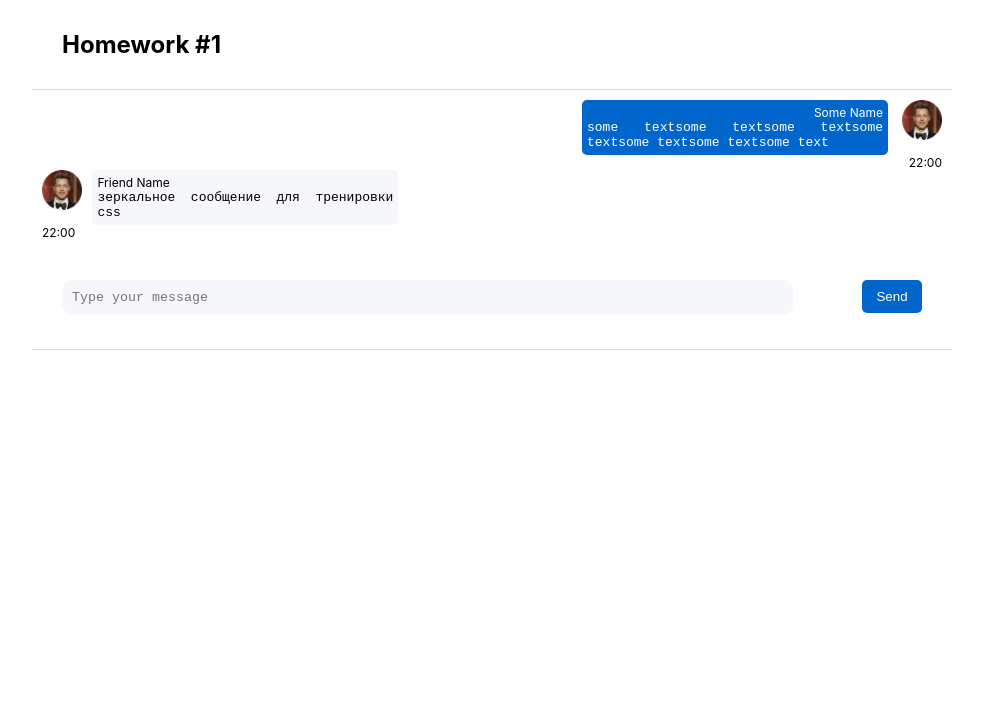
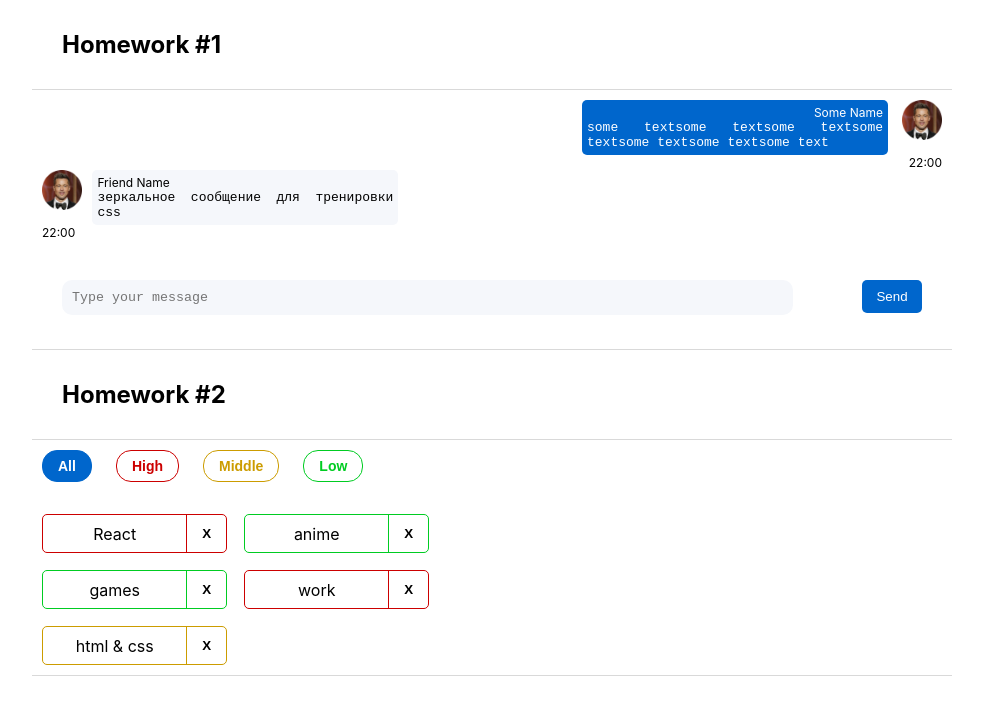
Before and after one commit to Botabay/hws2, a React (Create React App) app: page / in a window 1280 px wide. Shown: the top 704 px of the page, without its empty margins (148-1131 px from the left). Built offline with nearby package versions, Linux system fonts and the light colour scheme.

Commit message:
to delete is done

```diff
--- a/src/s1-main/App.tsx
+++ b/src/s1-main/App.tsx
@@ -1,13 +1,14 @@
 import React from 'react'
 import s from './App.module.css'
 import HW1 from '../s2-homeworks/hw01/HW1'
+import HW2 from '../s2-homeworks/hw02/HW2'
 
 function App() {
     return (
         <div className={s.App}>
             <HW1/>
             {/*раскомментировать по ходу выполнения*/}
-            {/*<HW2/>*/}
+            <HW2/>
             {/*<HW3/>*/}
             {/*<HW4/>*/}
 
--- a/src/s2-homeworks/hw02/HW2.tsx
+++ b/src/s2-homeworks/hw02/HW2.tsx
@@ -17,16 +17,16 @@
 * */
 
 // types
-export type AffairPriorityType = any // need to fix any
+export type AffairPriorityType = 'high' | 'middle' | 'low' // need to fix any
 export type AffairType = {
-    _id: any // need to fix any
-    name: any // need to fix any
+    _id: number // need to fix any
+    name: string // need to fix any
     priority: AffairPriorityType
 }
 export type FilterType = 'all' | AffairPriorityType
 
 // constants
-const defaultAffairs: any = [ // need to fix any
+const defaultAffairs: AffairType[] = [ // need to fix any
     {_id: 1, name: 'React', priority: 'high'}, // студенты могут изменить содержимое name и количество элементов в массиве, ...priority не менять!
     {_id: 2, name: 'anime', priority: 'low'},
     {_id: 3, name: 'games', priority: 'low'},
@@ -35,23 +35,26 @@
 ]
 
 // pure helper functions
-export const filterAffairs = (affairs: any, filter: any): any => { // need to fix any
+export const filterAffairs = (affairs: AffairType[], filter: any): any => { // need to fix any
 
 
     return affairs // need to fix
 }
-export const deleteAffair = (affairs: any, _id: any): any => { // need to fix any
-
+export const deleteAffair = (affairs: AffairType[], _id: number):AffairType[]  => { // need to fix any
+     /////////???
     return affairs // need to fix
 }
 
 function HW2() {
-    const [affairs, setAffairs] = useState<any>(defaultAffairs) // need to fix any
+    const [affairs, setAffairs] = useState<AffairType[]>(defaultAffairs) // need to fix any
     const [filter, setFilter] = useState<FilterType>('all')
 
     const filteredAffairs = filterAffairs(affairs, filter)
     const deleteAffairCallback = (_id: any) => { // need to fix any
         // need to fix
+        console.log('del');
+
+        setAffairs(affairs.filter(el=>el._id!=_id))
     }
 
     return (
--- a/src/s2-homeworks/hw02/affairs/affair/Affair.tsx
+++ b/src/s2-homeworks/hw02/affairs/affair/Affair.tsx
@@ -6,17 +6,18 @@
 type AffairPropsType = {
     // key не нужно типизировать
     affair: AffairType
-    deleteAffairCallback: any // need to fix any
+    deleteAffairCallback: (_id:number)=>void // need to fix any
 }
 
 function Affair(props: AffairPropsType) {
-    const deleteCallback = () => {
-        // need to fix
+    const deleteCallback = (_id:number) => {
+        props.deleteAffairCallback(_id)
     }
 
     const nameClass = s.name + ' ' + s2[props.affair.priority]
     const buttonClass = s.closeButton + ' ' + s2[props.affair.priority]
     const affairClass = s.affair + ' ' + s2[props.affair.priority]
+console.log(props);
 
     return (
         <div
@@ -25,7 +26,7 @@
         >
             <div id={'hw2-name-' + props.affair._id} className={nameClass}>
                 {/*создаёт студент*/}
-
+                {props.affair.name}
                 {/**/}
             </div>
             <div id={'hw2-priority-' + props.affair._id} hidden>
@@ -36,7 +37,7 @@
                 id={'hw2-button-delete-' + props.affair._id}
                 className={buttonClass}
                 // need to fix
-
+                onClick={()=>{deleteCallback(props.affair._id)}}
             >
                 {/*текст кнопки могут изменить студенты*/}
                 X
```
